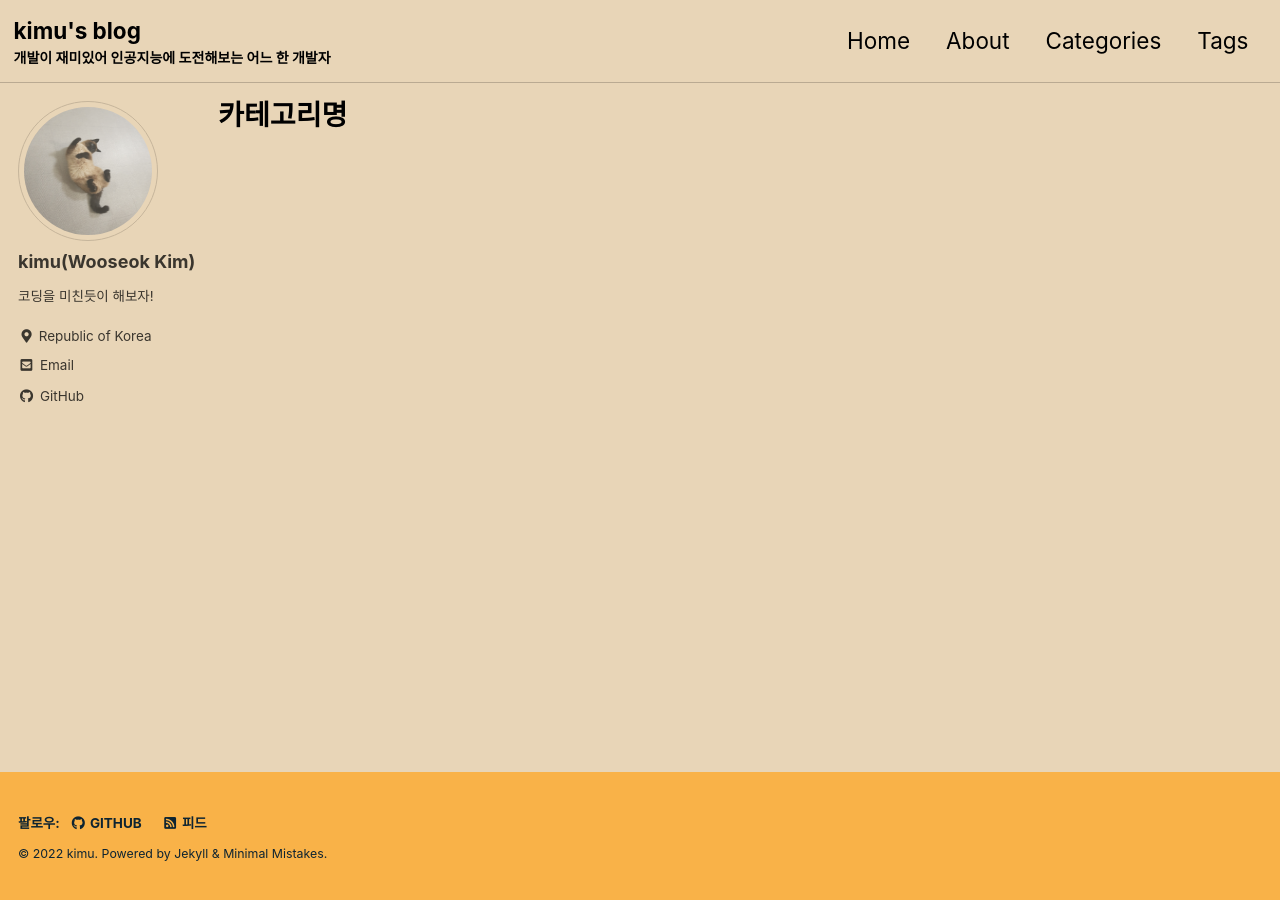
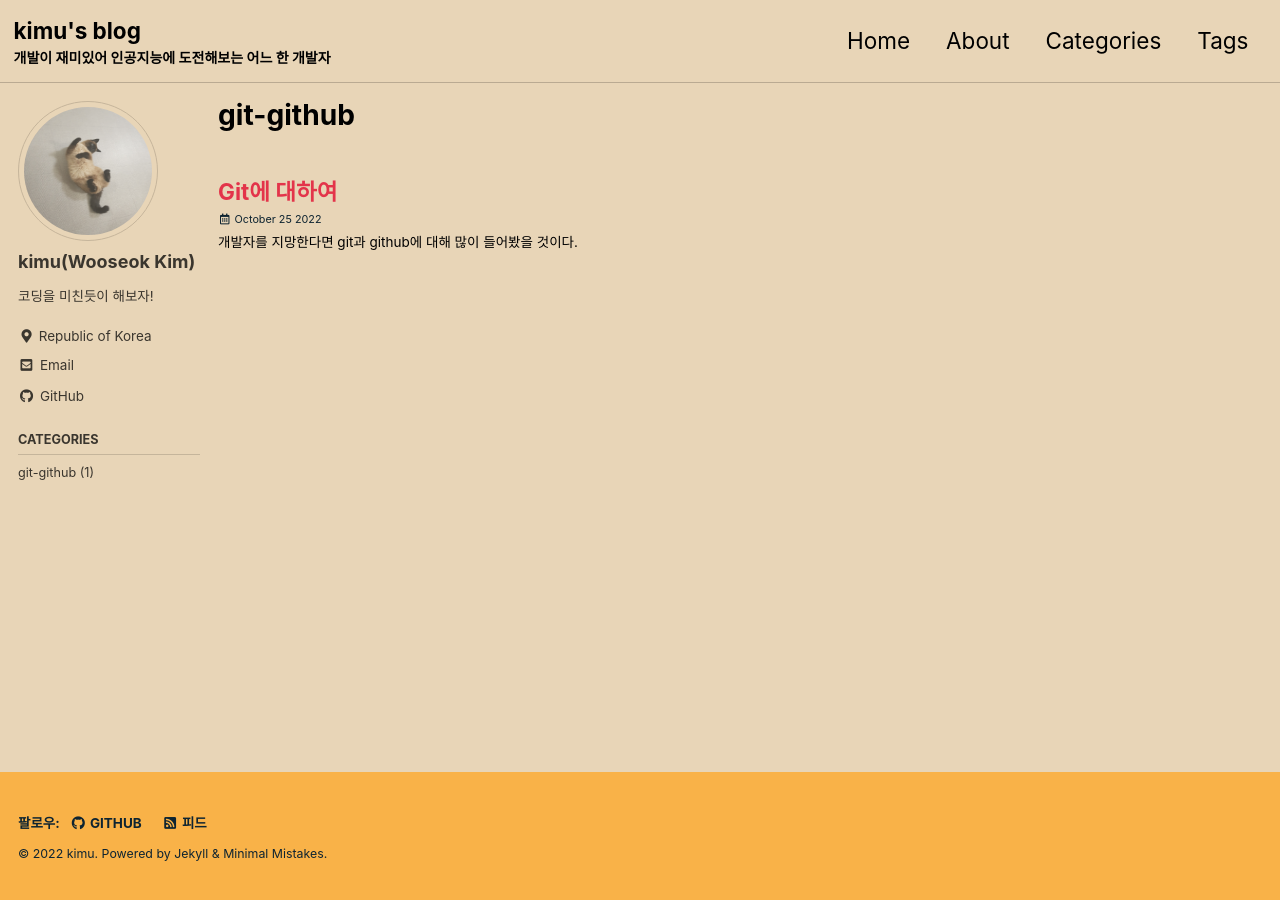
Before and after one commit to kws9208/kws9208.github.io, a Jekyll site: the page built from _pages/categories/category-git&github.md, in a window 1280 px wide. Built offline with Jekyll 4.4.1, drawn with Linux system fonts in a browser that asks for light colours; cached includes are drawn as plain includes.

Commit message:
add sidebar

```diff
--- a/_config.yml
+++ b/_config.yml
@@ -291,6 +291,7 @@ defaults:
       share: true
       related: true
       toc_sticky: true
+      sidebar_main: true
   # _pages
   - scope:
       path: ""
@@ -298,3 +299,4 @@ defaults:
     values:
       layout: single
       author_profile: true
+      sidebar_main: true
--- /dev/null
+++ b/_includes/nav_list_main
@@ -0,0 +1,16 @@
+{% assign sum = site.posts | size %}
+
+<nav class="nav__list">
+  <input id="ac-toc" name="accordion-toc" type="checkbox" />
+  <label for="ac-toc">{{ site.data.ui-text[site.locale].menu_label }}</label>
+  <ul class="nav__items" id="category_tag_menu">
+      <li>
+        <span class="nav__sub-title" v-on:click='togglec()' style = "color:$h3-color" >Categories</span>
+        <ul v-show="flag_c">
+        {% for category in site.categories %}
+           <li style = "color:$h4-color"><a href="/categories/{{category[0] | slugify}}" class="">{{category[0]}} ({{category[1].size}})</a></li>
+        {% endfor %}
+        </ul>
+      </li>
+  </ul>
+</nav>
--- a/_includes/sidebar.html
+++ b/_includes/sidebar.html
@@ -15,5 +15,8 @@
       {% include nav_list nav=page.sidebar.nav %}
     {% endif %}
   {% endif %}
+  {% if page.sidebar_main %}
+    {% include nav_list_main %}
+  {% endif %}
   </div>
 {% endif %}
--- a/_pages/categories/category-git&github.md
+++ b/_pages/categories/category-git&github.md
@@ -1,5 +1,10 @@
 ---
-title: "카테고리명"
+title: "git-github"
 layout: archive
-permalink: categories/git&github
+permalink: categories/git-github
 ---
+
+{% assign posts = site.categories.git-github %}
+{% for post in posts %}
+    {% include archive-single.html type=page.entries_layout %}
+{% endfor %}
--- a/index.html
+++ b/index.html
@@ -1,4 +1,5 @@
 ---
 layout: home
 author_profile: true
+sidebar_main: true
 ---
```
Also changed, not shown: _includes/post_taxonomy.html (added, +36 -0 lines), _posts/2022-10-25-git.md (+1 -1 lines).
